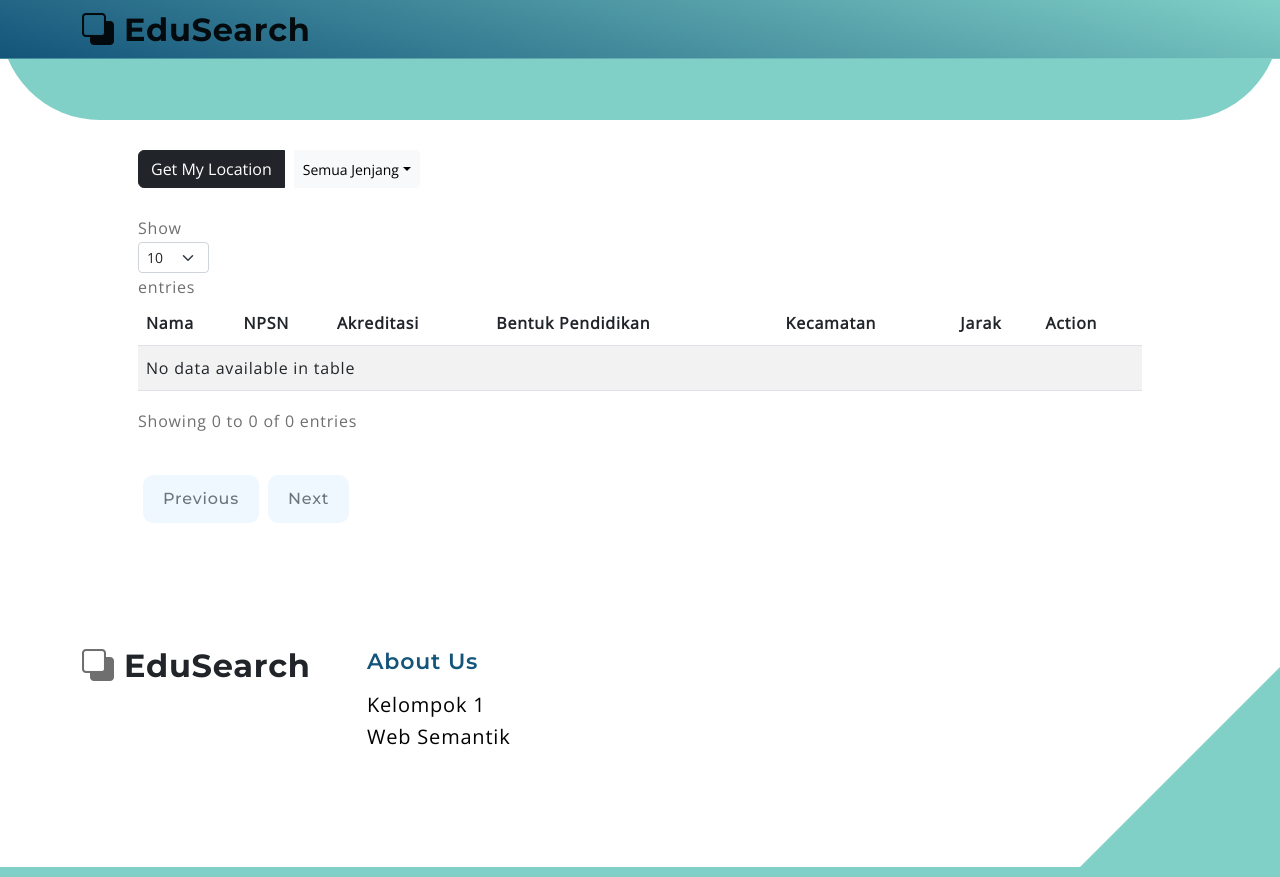
After one commit to saidmazaya/EduSearch, a Flask app: template templates/terdekat.html in a window 1280 px wide. The commit adds this page. Run offline with Flask 3, Linux system fonts and the light colour scheme; the template is opened without the code that fills it, so the values that code supplies are empty; some libraries are stand-ins or nearby versions.

Commit message:
Add haversine formula and terdekat route

```diff
--- a/app.py
+++ b/app.py
@@ -4,6 +4,7 @@ from rdflib.plugins.sparql import prepareQuery
 from SPARQLWrapper import SPARQLWrapper, JSON
 from flask import render_template, request, url_for
 import json
+import math
 
 app = Flask(__name__)
 # Deklarasi Namespace
@@ -184,6 +185,75 @@ def detail(npsn):
     # Pass the results to the template
     return render_template('detail.html', npsn=npsn, data=data_detail)
 
+# Haversine formula to calculate distance between two sets of coordinates
+def haversine(lat1, lon1, lat2, lon2):
+    R = 6371000  # Radius of the Earth in meters
+    dlat = math.radians(lat2 - lat1)
+    dlon = math.radians(lon2 - lon1)
+    a = math.sin(dlat / 2) ** 2 + math.cos(math.radians(lat1)) * math.cos(math.radians(lat2)) * math.sin(dlon / 2) ** 2
+    c = 2 * math.atan2(math.sqrt(a), math.sqrt(1 - a))
+    distance = R * c
+    return distance
+
+@app.route('/terdekat', methods=['GET', 'POST'])
+def terdekat():
+    # SPARQL query to retrieve details for the specified NPSN
+    query_terdekat = f"""
+    {PREFIXES}
+
+    SELECT DISTINCT  ?namaSekolah ?npsn ?akreditasi ?bentukPendidikan ?kecamatan ?lintang ?bujur
+    WHERE {{
+        OPTIONAL {{
+            ?individu instansi:namaSekolah ?namaSekolah ;
+                    instansi:NPSN ?npsn ;
+                    instansi:lintang ?lintang ;
+                    instansi:bujur ?bujur ;
+                    instansi:akreditasi ?akreditasi ;
+                    instansi:kindOf ?bentukPendidikan ;
+                    instansi:locatedIn ?kecamatan .
+        }}
+    }}
+    """
+
+    user_latitude_str = request.args.get('latitude', '0')
+    user_longitude_str = request.args.get('longitude', '0')
+
+    try:
+        user_latitude = float(user_latitude_str)
+        user_longitude = float(user_longitude_str)
+    except ValueError:
+        # Handle the case where parsing to float fails
+        return "Invalid latitude or longitude", 400
+
+        # Print the values for debugging
+    print(f"User Latitude: {user_latitude}")
+    print(f"User Longitude: {user_longitude}")
+
+    # Assuming you have a function to query the SPARQL endpoint for schools
+    # Replace this with your actual SPARQL query and logic
+    data_terdekat = run_query(query_terdekat)
+
+    # Calculate distance for each school and add it to the data
+    for school in data_terdekat:
+        school_latitude_str = school["lintang"]["value"]
+        school_longitude_str = school["bujur"]["value"]
+
+        try:
+            school_latitude = float(school_latitude_str)
+            school_longitude = float(school_longitude_str)
+        except ValueError:
+            # Handle the case where parsing to float fails
+            school["distance"] = None
+            continue
+
+        distance = haversine(user_latitude, user_longitude, school_latitude, school_longitude)
+        school["distance"] = distance
+
+    # Execute the SPARQL query
+    bentuk_pendidikan_classification = get_bentuk_pendidikan_classification()
+
+    # Pass the results to the template
+    return render_template('terdekat.html', data=data_terdekat, bentuk_pendidikan_classification=bentuk_pendidikan_classification)
 
 if __name__ == '__main__':
     app.run(debug=True)
--- /dev/null
+++ b/templates/terdekat.html
@@ -0,0 +1,232 @@
+<!DOCTYPE html>
+<html lang="en">
+	<head>
+		<meta charset="utf-8" />
+		<meta name="viewport" content="width=device-width, initial-scale=1" />
+
+		<meta name="description" content="" />
+		<meta name="author" content="" />
+
+		<title>Web Semantik</title>
+
+		<!-- Open Graph Tags -->
+		<meta property="og:title" content="Web Semantik" />
+		<meta property="og:description" content="Platform untuk mencari sekolah di Medan." />
+		<meta property="og:image" content="URL_GAMBAR" />
+		<meta property="og:url" content="URL_HALAMAN" />
+
+		<!-- CSS FILES -->
+		<link rel="preconnect" href="https://fonts.googleapis.com" />
+		<link rel="stylesheet" href="https://cdnjs.cloudflare.com/ajax/libs/font-awesome/5.13.0/css/all.min.css" integrity="sha256-h20CPZ0QyXlBuAw7A+KluUYx/3pK+c7lYEpqLTlxjYQ=" crossorigin="anonymous" />
+
+		<link rel="preconnect" href="https://fonts.gstatic.com" crossorigin />
+
+		<link href="https://fonts.googleapis.com/css2?family=Montserrat:wght@500;600;700&family=Open+Sans&display=swap" rel="stylesheet" />
+
+		<link href="{{url_for('static', filename='css/bootstrap.min.css')}}" rel="stylesheet" />
+
+		<link href="{{url_for('static', filename='css/bootstrap-icons.css')}}" rel="stylesheet" />
+
+		<link href="{{url_for('static', filename='css/main.css')}}" rel="stylesheet" />
+
+		<link href="{{url_for('static', filename='css/templatemo-topic-listing.css')}}" rel="stylesheet" />
+		<style>
+			#kecamatan-button {
+				display: flex;
+				flex-direction: row;
+				flex-wrap: wrap;
+				margin-left: 20px;
+			}
+
+			.btn {
+				margin-right: 10px; /* Memberi jarak antara tombol */
+				margin-bottom: 10px; /* Memberi jarak antara baris */
+			}
+
+			.custom-navbar {
+				background-image: linear-gradient(15deg, #13547a 0%, #80d0c7 100%);
+			}
+		</style>
+	</head>
+
+	<body id="top" style="background: fff">
+		<main>
+			<nav class="navbar navbar-expand-lg fixed-top custom-navbar">
+				<div class="container">
+					<a class="navbar-brand" href="/index">
+						<i class="bi-back"></i>
+						<span>EduSearch</span>
+					</a>
+
+					<button class="navbar-toggler" type="button" data-bs-toggle="collapse" data-bs-target="#navbarNav" aria-controls="navbarNav" aria-expanded="false" aria-label="Toggle navigation">
+						<span class="navbar-toggler-icon"></span>
+					</button>
+				</div>
+			</nav>
+		</main>
+
+		<section class="featured-section">
+			<div class="container">
+				<div class="row justify-content-center">
+					<div class="col-lg-4 col-12 mb-4 mb-lg-1"></div>
+				</div>
+			</div>
+		</section>
+
+		<section class="section-padding" style="margin: 0 auto; margin-top: 20px; width: 80%; padding: 10px">
+			<div class="btn-group mb-3">
+				<button onclick="requestLocationPermission()" class="btn btn-dark">Get My Location</button>
+				<button class="btn btn-light btn-sm dropdown-toggle" type="button" data-bs-toggle="dropdown" aria-expanded="false">Semua Jenjang</button>
+				<ul class="dropdown-menu" aria-labelledby="dropdownMenuButton1" id="bentukDropdown">
+					<a class="dropdown-item bentuk-dropdown-item" data-bentuk="Semua Jenjang">Semua Jenjang</a>
+					{% for bentuk_pendidikan in bentuk_pendidikan_classification %}
+					<li>
+						<a class="dropdown-item bentuk-dropdown-item" data-bentuk="{{ bentuk_pendidikan['bentukPendidikan'] }}"> {{ bentuk_pendidikan['bentukPendidikan'].replace('https:///schema/Instansi_sumut#', '').replace('_', ' ') }} </a>
+					</li>
+					{% endfor %}
+				</ul>
+			</div>
+			<table id="example" class="table table-striped" style="width: 100%">
+				<thead>
+					<tr>
+						<th>Nama</th>
+						<th>NPSN</th>
+						<th>Akreditasi</th>
+						<th>Bentuk Pendidikan</th>
+						<th>Kecamatan</th>
+						<th>Jarak</th>
+						<th>Action</th>
+					</tr>
+				</thead>
+				<tbody>
+					{% for school in data %}
+					<tr>
+						<td>{{ school["namaSekolah"]["value"] }}</td>
+						<td>{{ school["npsn"]["value"] }}</td>
+						<td>{{ school["akreditasi"]["value"] if school["akreditasi"]["value"] else "None" }}</td>
+						<td>{{ school["bentukPendidikan"]["value"].replace('https:///schema/Instansi_sumut#', '').replace('_', ' ') }}</td>
+						<td>{{ school["kecamatan"]["value"].replace('https:///schema/Instansi_sumut#Kecamatan', '').replace('_', ' ') }}</td>
+						<td>{{ (school["distance"] / 1000)|round(2) }} km</td>
+						<td>
+							<!-- Add action buttons or links as needed -->
+							<a href="{{ url_for('detail', npsn=school['npsn']['value']) }}">Details</a>
+						</td>
+					</tr>
+					{% endfor %}
+				</tbody>
+			</table>
+		</section>
+		<footer class="site-footer section-padding">
+			<div class="container">
+				<div class="row">
+					<div class="col-lg-3 col-12 mb-4 pb-2">
+						<a class="navbar-brand mb-2">
+							<i class="bi-back"></i>
+							<span class="text-dark">EduSearch</span>
+						</a>
+					</div>
+					<div class="col-lg-3 col-md-4 col-6 mb-4 mb-lg-0">
+						<h6 class="site-footer-title mb-3">About Us</h6>
+
+						<p class="text-black d-flex mb-1">Kelompok 1</p>
+
+						<p class="text-black d-flex">Web Semantik</p>
+					</div>
+				</div>
+			</div>
+		</footer>
+
+		<!-- JAVASCRIPT FILES -->
+		<script src="https://code.jquery.com/jquery-3.7.0.js"></script>
+		<script src="{{url_for('static', filename='js/jquery.min.js')}}"></script>
+		<script src="{{url_for('static', filename='js/bootstrap.bundle.min.js')}}"></script>
+		<script src="{{url_for('static', filename='js/jquery.sticky.js')}}"></script>
+		<script src="{{url_for('static', filename='js/custom.js')}}"></script>
+		<script src="https://cdn.datatables.net/1.13.6/js/jquery.dataTables.min.js"></script>
+		<script src="https://cdn.datatables.net/1.13.6/js/dataTables.bootstrap5.min.js"></script>
+		<script src="https://cdn.jsdelivr.net/npm/bootstrap@5.0.2/dist/js/bootstrap.bundle.min.js"></script>
+
+		<script>
+			$(document).ready(function () {
+				// Initialize DataTable
+				var table = $("#example").DataTable({
+					dom: "lrtip",
+					order: [[5, "asc"]],
+				});
+
+				// Handle dropdown item click
+				$(".bentuk-dropdown-item").on("click", function () {
+					// Get the selected bentukPendidikan value
+					var selectedBentuk = $(this).data("bentuk");
+
+					console.log("Selected Bentuk:", selectedBentuk);
+
+					// Reset the search input and draw the DataTable to show all data
+					table.search("").columns().search("").draw();
+
+					if (selectedBentuk !== "Semua Jenjang") {
+						// If not "Semua Jenjang," set the search to the selected bentukPendidikan
+						table.columns(3).search(selectedBentuk.replace("https:///schema/Instansi_sumut#", "").replace("_", " ")).draw();
+					}
+				});
+			});
+		</script>
+
+		<script>
+			async function requestLocationPermission() {
+				try {
+					const status = await navigator.permissions.query({ name: 'geolocation' });
+
+					if (status.state === 'granted') {
+						getUserLocation();
+					} else if (status.state === 'prompt') {
+						// Display a custom message or use the default browser prompt
+						const result = confirm('This site wants to access your location. Allow?');
+						if (result) {
+							getUserLocation();
+						} else {
+							console.log('User denied location permission.');
+						}
+					} else if (status.state === 'denied') {
+						console.log('User denied location permission.');
+					}
+				} catch (error) {
+					console.error('Error requesting location permission:', error);
+				}
+			}
+
+			function getUserLocation() {
+				if (navigator.geolocation) {
+					navigator.geolocation.getCurrentPosition(
+						function(position) {
+							var userLatitude = position.coords.latitude;
+							var userLongitude = position.coords.longitude;
+
+							// Now you have the user's location, you can use it for further actions
+							console.log('User Latitude:', userLatitude);
+							console.log('User Longitude:', userLongitude);
+
+							// Call a function or perform an action with the user's location
+							// For example, you can update your table with the new user location
+							updateTableWithUserLocation(userLatitude, userLongitude);
+						},
+						function(error) {
+							console.error('Error getting user location:', error.message);
+						}
+					);
+				} else {
+					console.error('Geolocation is not supported by this browser.');
+				}
+			}
+
+			function updateTableWithUserLocation(latitude, longitude) {
+				// Perform actions to update your table with the new user location
+				// For example, you can recalculate distances and update the table
+
+				// Redirect to the specified URL with latitude and longitude parameters
+				const redirectUrl = `/terdekat?latitude=${latitude}&longitude=${longitude}`;
+				window.location.href = redirectUrl;
+			}
+			</script>
+	</body>
+</html>
```
Also changed, not shown: templates/detail.html (+0 -11 lines), templates/index.html (+2 -8 lines).
